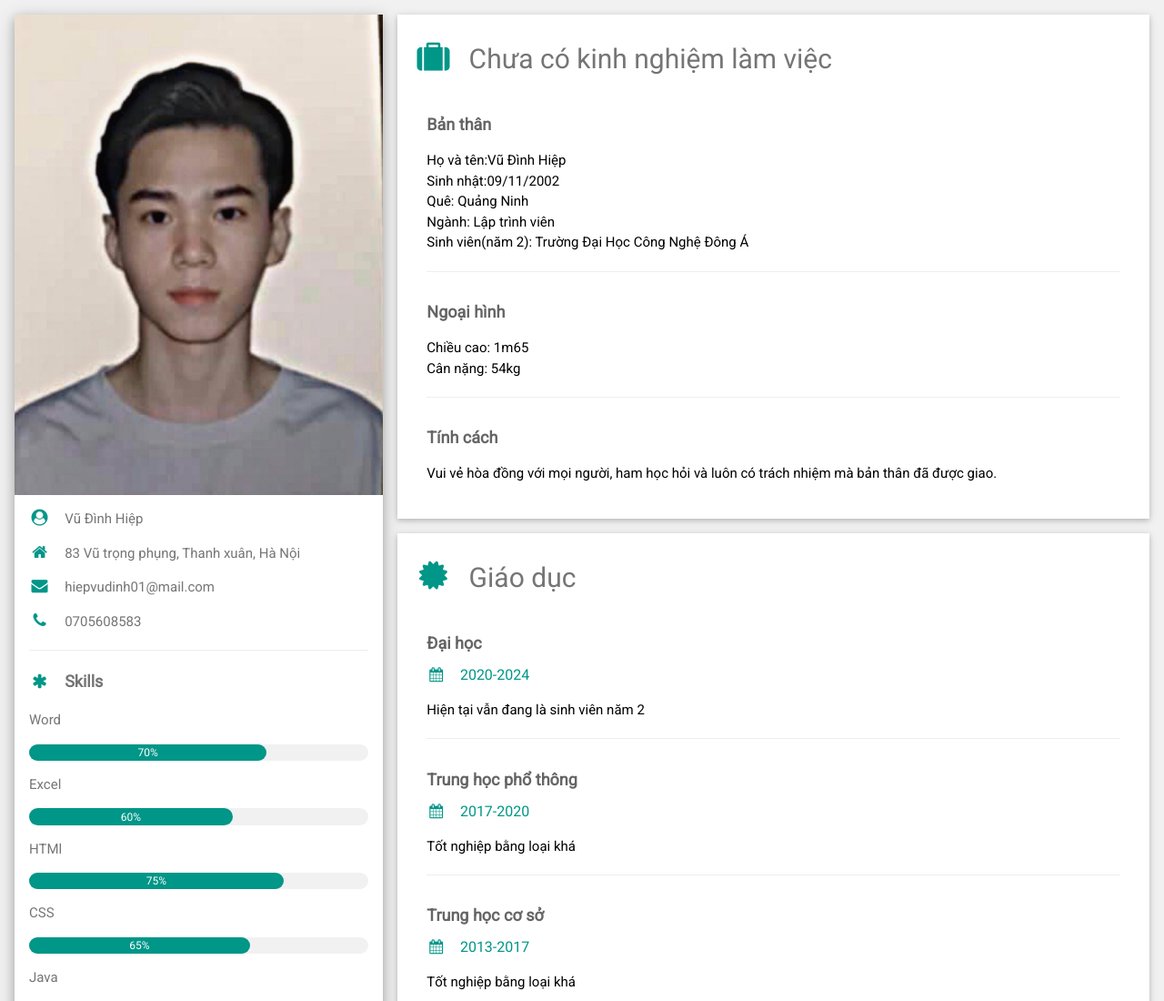
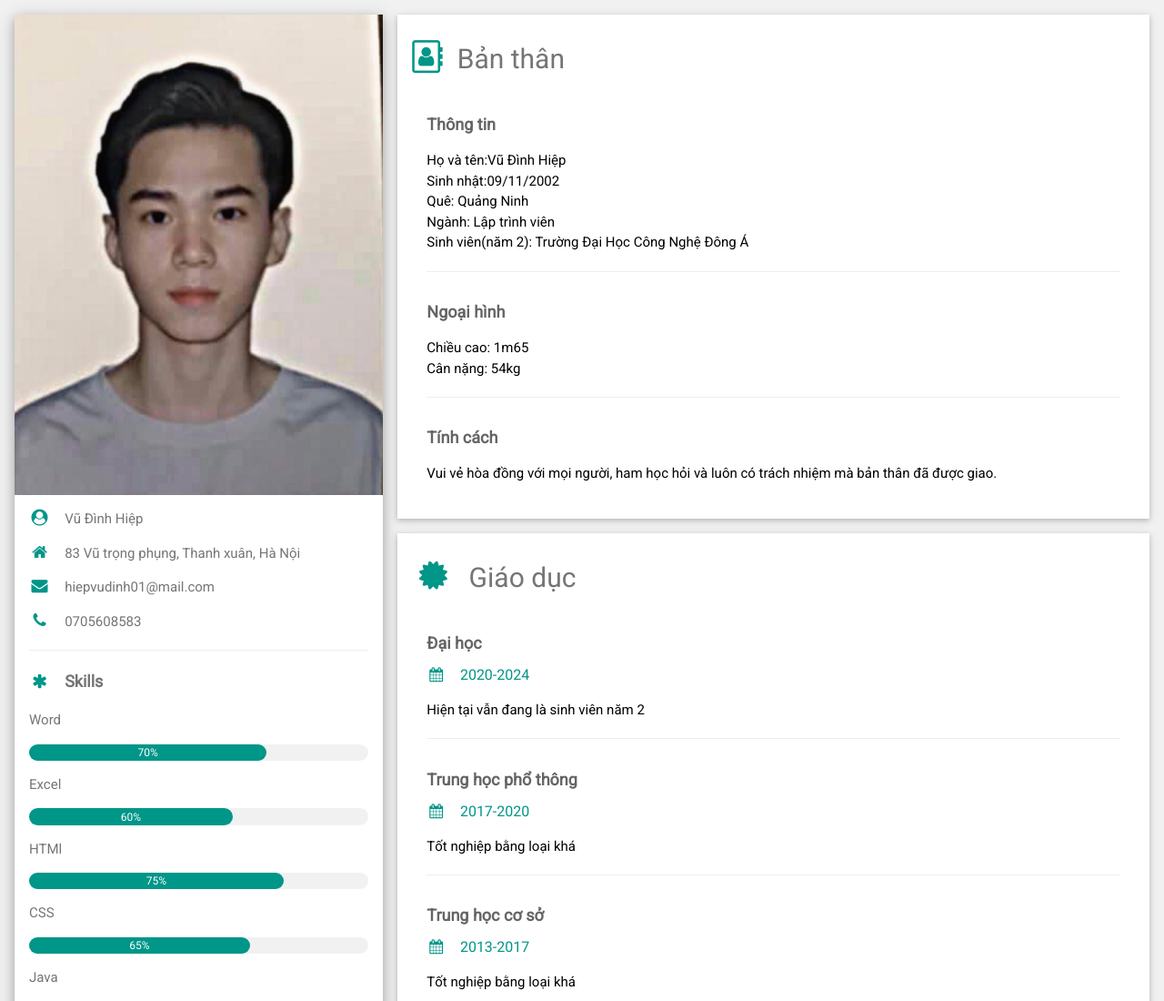
Before and after one commit to toilahie/CV, a plain HTML site: page index.html in a window 1280 px wide. Shown: the top 1100 px of the page at 91% size. Drawn offline with Linux system fonts and the light colour scheme.

Commit message:
Update index.html

```diff
--- a/index.html
+++ b/index.html
@@ -84,9 +84,9 @@
             <div class="w3-twothird">
 
                 <div class="w3-container w3-card w3-white w3-margin-bottom">
-                    <h2 class="w3-text-grey w3-padding-16"><i class="fa fa-suitcase fa-fw w3-margin-right w3-xxlarge w3-text-teal"></i>Chưa có kinh nghiệm làm việc</h2>
+                    <h2 class="w3-text-grey w3-padding-16"><i class="fa fa-address-book-o w3-margin-right w3-xxlarge w3-text-teal"></i>Bản thân</h2>
                     <div class="w3-container">
-                        <h5 class="w3-opacity"><b>Bản thân</b></h5>
+                        <h5 class="w3-opacity"><b>Thông tin</b></h5>
                         <p>Họ và tên:Vũ Đình Hiệp
                             <br>Sinh nhật:09/11/2002
                             <br> Quê: Quảng Ninh
```
